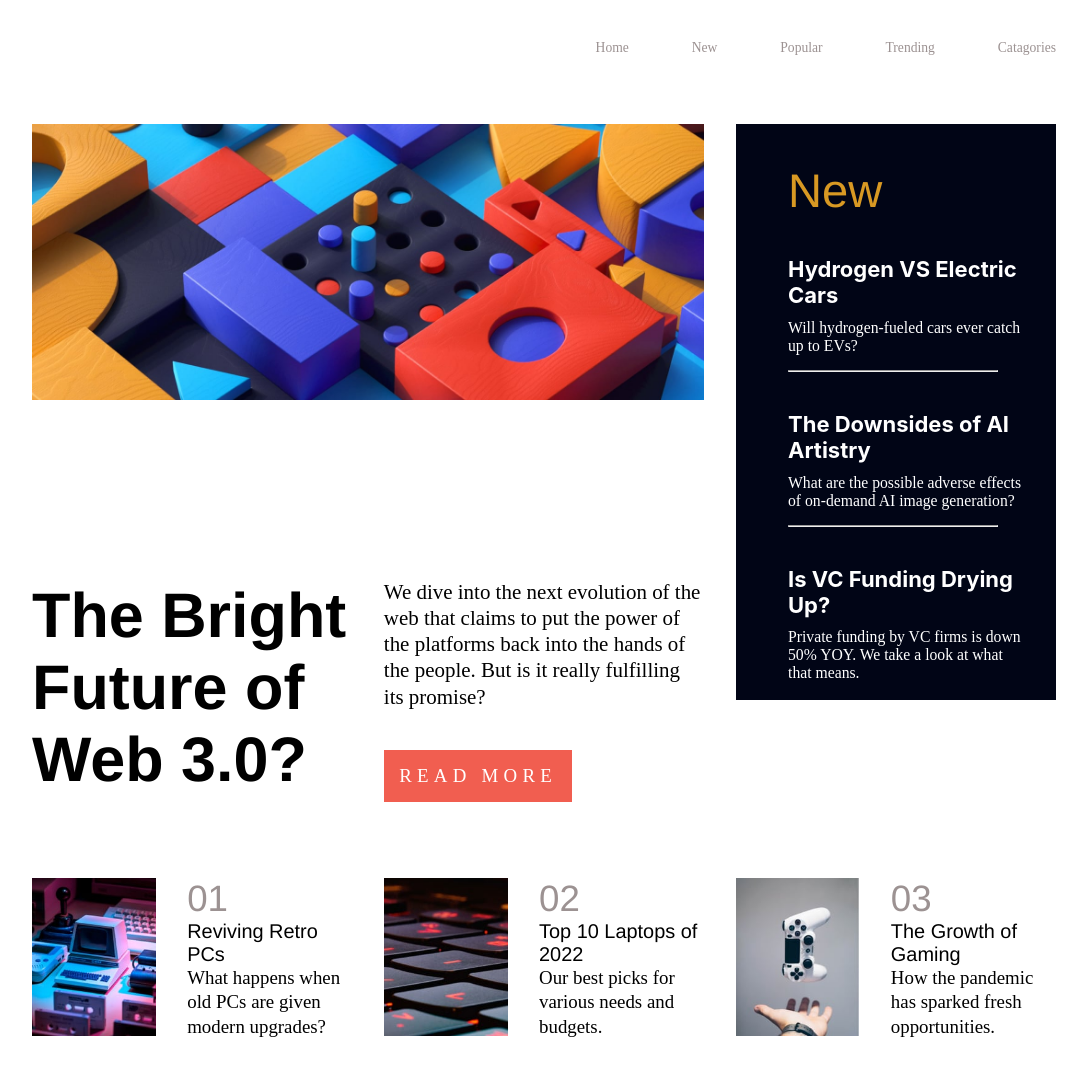
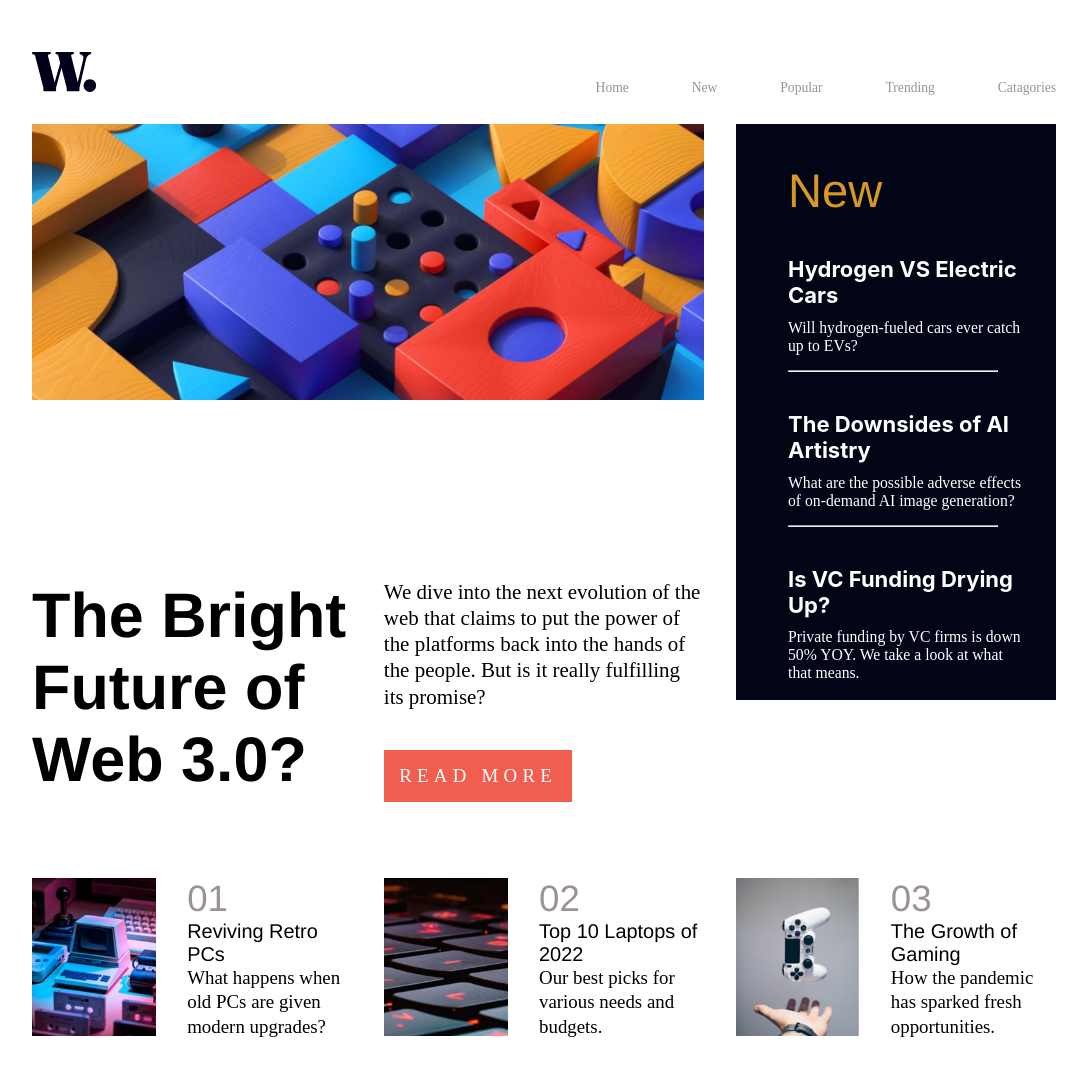
Before and after one commit to Ahmed5xp/responsive-landing-page-with-css, a plain HTML site: page index.html in a window 1280 px wide. Shown: the whole page, without its empty margins (96-1183 px from the left). Drawn offline with Linux system fonts and the light colour scheme.

Commit message:
Update index.html

```diff
--- a/index.html
+++ b/index.html
@@ -12,7 +12,7 @@
     <div class="grid-wraper">
         <div class="header-container">
             <div class="w">
-                <img src="../assets/images/logo.svg" alt="">
+                <img src="./images/logo.svg" alt="">
                 <div class="menu" id="menu" onclick="makeCross()" >
                     <div class="bar bar1" id="bar1"></div>
                     <div class="bar bar2" id="bar2"></div>
```
